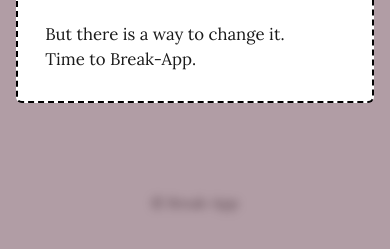
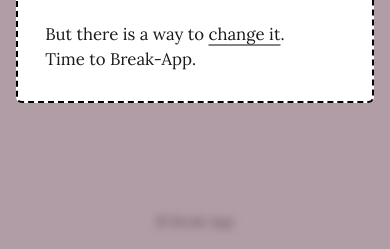
Before and after one commit to lucypok/break-app, a plain HTML site: page index.html in a window 390 px wide. Shown: the part 592-841 px from the top of the page. Drawn offline with Linux system fonts and the light colour scheme; a web font is replaced by a local one.

Commit message:
Add files via upload

```diff
--- a/index.html
+++ b/index.html
@@ -450,6 +450,13 @@ body[data-step="2"] .orn .hr{animation:hr 1.7s .9s cubic-bezier(.2,.9,.3,1) both
 }
 /* laptop: first-screen title a touch higher */
 @media (min-width:900px){#s1 h1{top:calc(clamp(.8rem,4vh,2rem) - .5rem)}}
+/* phone only: underline "change it" in the pop-up, smaller + lower watermark */
+@media (max-width:600px){
+body.pop-on .way{animation:wayul .9s ease 4s forwards}
+@keyframes wayul{to{text-decoration-color:currentColor}}
+.foot{font-size:.8rem}
+.foot:not(.f4):not(.fi){bottom:calc(1.4rem + env(safe-area-inset-bottom,0px))}
+}
 </style>
 <script>(function(){var v;try{v=sessionStorage.getItem('bofTheme')}catch(e){}
 if(v!=='light'&&v!=='dark'){var h=new Date().getHours();v=(h>=19||h<7)?'dark':'light'}
```
